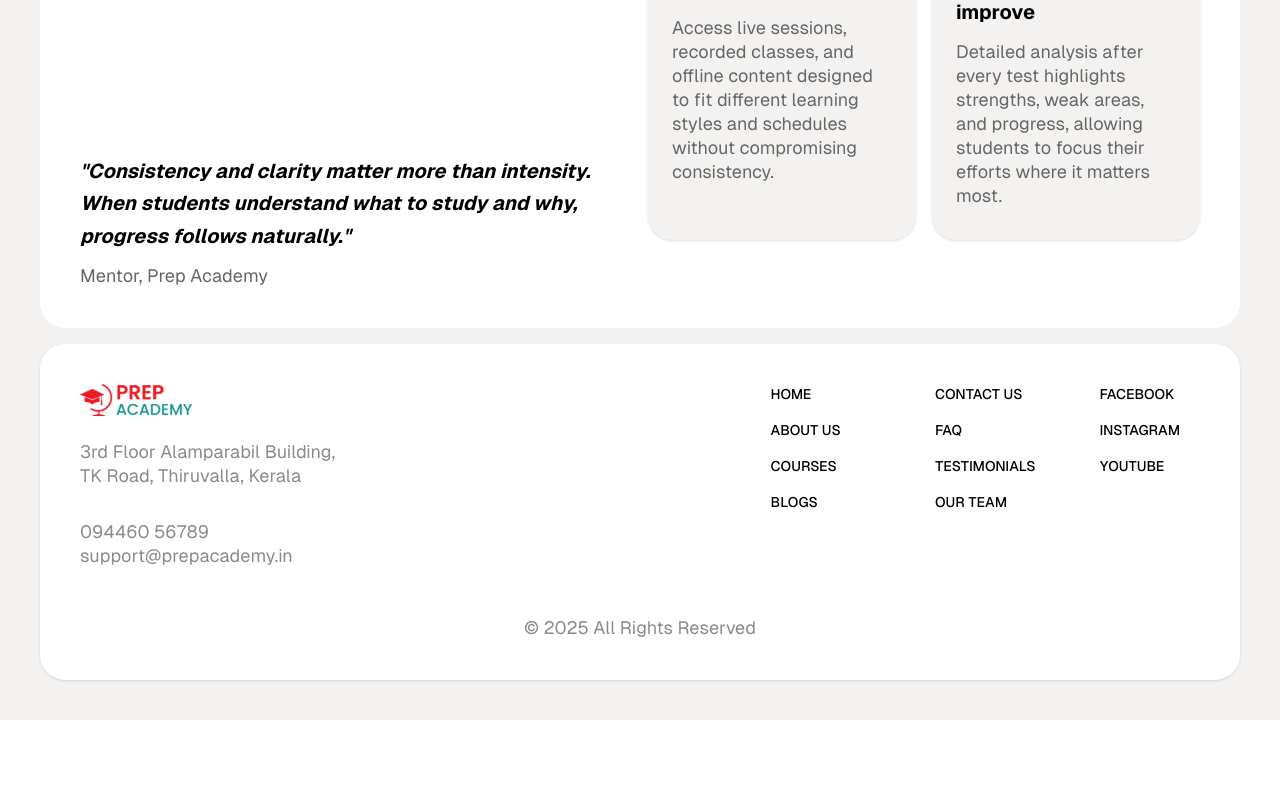
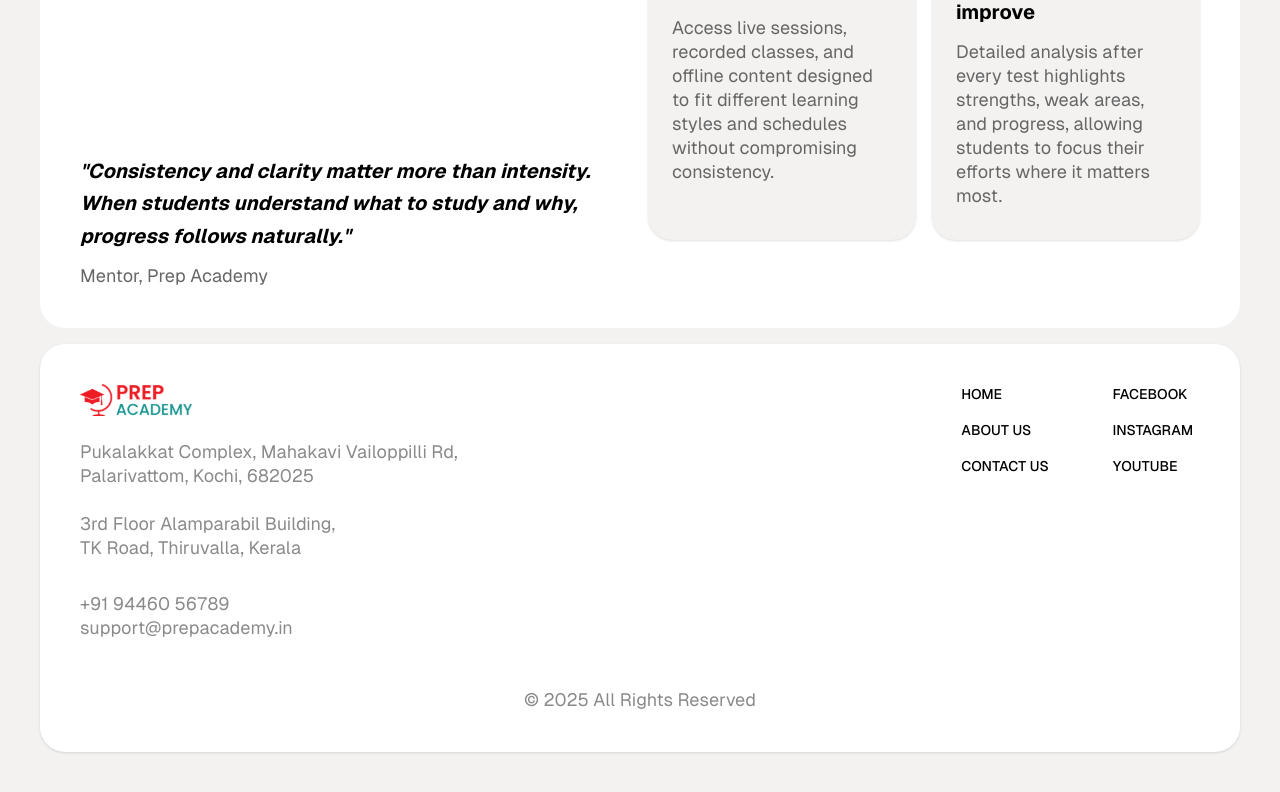
Before and after one commit to mohamed-raihan/law-prep, a React (Vite) app: page /about in a window 1280 px wide. Shown: the part 3136-3928 px from the top of the page. Before the commit the page ends 3856 px from the top, so only its background shows below. Built offline with nearby package versions, Linux system fonts and the light colour scheme; the HTML template or start-up script is replaced by a standard one.

Commit message:
Update footer section with contact information and minor UI improvements

```diff
--- a/src/components/Footer.jsx
+++ b/src/components/Footer.jsx
@@ -7,30 +7,29 @@ export default function Footer() {
                         <img src="/prep-logo.svg" alt="Prep Academy" className="w-28 h-auto" />
 
                         <div className="mt-6 space-y-2 text-[#8A8A8A]">
+                            <p className="m-0">Pukalakkat Complex, Mahakavi Vailoppilli Rd,</p>
+                            <p className="m-0">Palarivattom, Kochi, 682025</p>
+                        </div>
+
+                        <div className="mt-6 space-y-2 text-[#8A8A8A]">
                             <p className="m-0">3rd Floor Alamparabil Building,</p>
                             <p className="m-0">TK Road, Thiruvalla, Kerala</p>
                         </div>
 
                         <div className="mt-8 space-y-2 text-[#8A8A8A]">
-              <p className="m-0">094460 56789</p>
+                            <p className="m-0">+91 94460 56789</p>
                             <p className="m-0">support@prepacademy.in</p>
                         </div>
                     </div>
 
                     <div className="w-full lg:w-auto">
-            <nav className="grid grid-cols-1 sm:grid-cols-3 gap-x-16 gap-y-4 justify-items-start sm:justify-items-start">
+                        <nav className="grid grid-cols-1 sm:grid-cols-2 gap-x-16 gap-y-4 justify-items-start sm:justify-items-start">
                             <div className="flex flex-col gap-4">
                                 <a href="/" className="text-black no-underline text-sm font-medium uppercase tracking-wide transition-colors duration-200 hover:text-[#FF0000]">HOME</a>
                                 <a href="/about" className="text-black no-underline text-sm font-medium uppercase tracking-wide transition-colors duration-200 hover:text-[#FF0000]">ABOUT US</a>
-                <a href="/courses" className="text-black no-underline text-sm font-medium uppercase tracking-wide transition-colors duration-200 hover:text-[#FF0000]">COURSES</a>
-                <a href="/blogs" className="text-black no-underline text-sm font-medium uppercase tracking-wide transition-colors duration-200 hover:text-[#FF0000]">BLOGS</a>
-              </div>
-
-              <div className="flex flex-col gap-4">
                                 <a href="/contact" className="text-black no-underline text-sm font-medium uppercase tracking-wide transition-colors duration-200 hover:text-[#FF0000]">CONTACT US</a>
-                <a href="/faq" className="text-black no-underline text-sm font-medium uppercase tracking-wide transition-colors duration-200 hover:text-[#FF0000]">FAQ</a>
-                <a href="/testimonials" className="text-black no-underline text-sm font-medium uppercase tracking-wide transition-colors duration-200 hover:text-[#FF0000]">TESTIMONIALS</a>
-                <a href="/team" className="text-black no-underline text-sm font-medium uppercase tracking-wide transition-colors duration-200 hover:text-[#FF0000]">OUR TEAM</a>
+                                {/* <a href="/courses" className="text-black no-underline text-sm font-medium uppercase tracking-wide transition-colors duration-200 hover:text-[#FF0000]">COURSES</a> */}
+                                {/* <a href="/blogs" className="text-black no-underline text-sm font-medium uppercase tracking-wide transition-colors duration-200 hover:text-[#FF0000]">BLOGS</a> */}
                             </div>
 
                             <div className="flex flex-col gap-4">
--- a/src/components/home/Experts.jsx
+++ b/src/components/home/Experts.jsx
@@ -85,11 +85,11 @@ export default function Experts() {
               Meet <br className="hidden sm:block" /> Our Experts
             </h2>
           </div>
-          <div className="flex-1 max-w-2xl mt-3">
+          {/* <div className="flex-1 max-w-2xl mt-3">
             <span className="text-base sm:text-lg md:text-[16px] text-[#666666] font-regular">
               Guided by the best in the field: Our mentors are NLU graduates and senior law professionals who bring firsthand experience and tested strategies to your prep and the deep understanding needed to excel in CLAT, AILET, LSAT, and beyond.
             </span>
-          </div>
+          </div> */}
         </div>
 
         {/* Mentor Grid */}
--- a/src/components/home/Lead.jsx
+++ b/src/components/home/Lead.jsx
@@ -29,15 +29,15 @@ const cards = [
     },
     {
         id: 3,
-        title: 'Topic-Wise Practice & Sectional Tests',
+        title: 'Dedicated LMS Portal',
         paragraph:
-            'Practice thousands of questions mapped to specific topics—from Legal Maxims to Quantitative Techniques. Use sectional tests to bridge the gap between concept learning and full-length mock stamina.',
-        image: '/3.png',
+            'Our centralized learning platform is designed to give you seamless access to all your classes, resources, and progress in one place. The dedicated LMS ensures a smooth, organized, and distraction-free learning experience, helping you stay consistent, track your performance, and make the most of every session.',
+        image: '/3.jpeg',
         expandedContent: [
-            'Granular Focus: Practice thousands of questions mapped to specific topics—from Legal Maxims to Quantitative Techniques',
-            'Skill-Building: Use sectional tests to bridge the gap between concept learning and full-length mock stamina',
-            'Adaptive Difficulty: Practice sets that evolve in difficulty as you improve, ensuring consistent growth',
-            'Immediate Feedback: Instant results and correct explanations provided the moment you submit a practice set'
+            'Live Class Integration: Attend all your live classes directly through the LMS with easy access to schedules, links, and reminders—ensuring you never miss a session and stay connected with your mentors in real time.',
+            'Complete Recorded Sessions: Get access to fully recorded sessions for every class, available till the end of your batch, so you can revisit concepts, revise at your own pace, and catch up anytime you miss a live class.',
+            'User-Friendly Interface: A clean, intuitive, and easy-to-navigate interface that makes learning simple—even for first-time users—so you can focus entirely on studying without technical hassles.',
+            'Course Structuring & Content Delivery: All courses are systematically organized into modules, topics, and sessions, with structured content delivery that helps you follow a clear learning path and build concepts step by step.'
         ]
     },
     {
@@ -58,7 +58,7 @@ const cards = [
         title: 'Topic-Focused Learning & Practice',
         paragraph:
             'Digital study materials and legal reasoning workbooks designed around the latest NLU entrance patterns. Step-by-step learning modules break down complex topics into digestible, easy-to-understand segments.',
-        image: '/5.png',
+        image: '/3.png',
         expandedContent: [
             'Curated Workbooks: Digital study materials and legal reasoning workbooks designed around the latest NLU entrance patterns',
             'Concept Clarity: Step-by-step learning modules that break down "scary" topics into digestible, easy-to-understand segments',
--- a/src/components/home/Preperation.jsx
+++ b/src/components/home/Preperation.jsx
@@ -61,12 +61,12 @@ export default function Preperation() {
             </h2>
           </div>
 
-          <span className="max-w-2xl text-[#666666] text-[14px] md:text-[16px] text-justify lg:mt-3">
+          {/* <span className="max-w-2xl text-[#666666] text-[14px] md:text-[16px] text-justify lg:mt-3">
             Our law-prep blends exam-specific curriculum, consistent answer-writing practice, and
             expert-led analysis. We empower students to navigate the complexities of diverse legal
             entrances with a structured path designed for consistent growth and rank-boosting
             results.
-          </span>
+          </span> */}
         </div>
 
         <div className="mt-10 grid grid-cols-1 md:grid-cols-3 gap-6">
```
Also changed, not shown: public/3.jpeg (added), public/6.png. Lines whose indentation alone changed are shown as unchanged.
